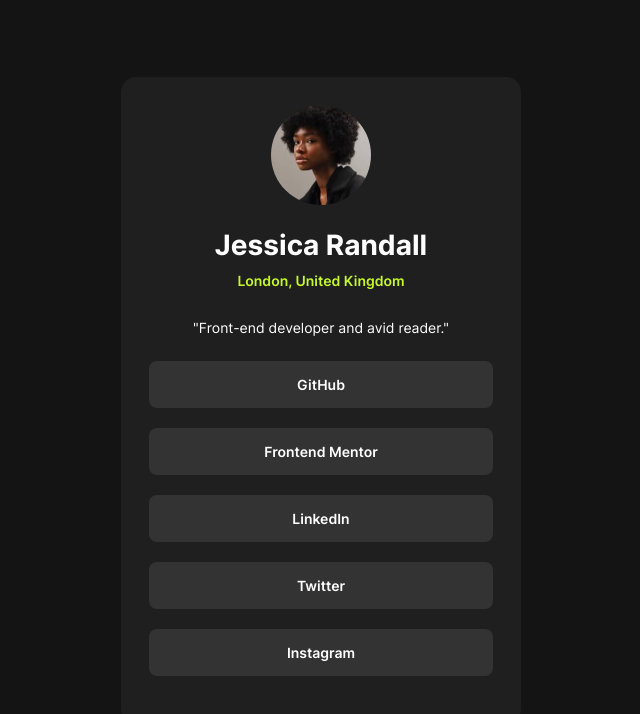
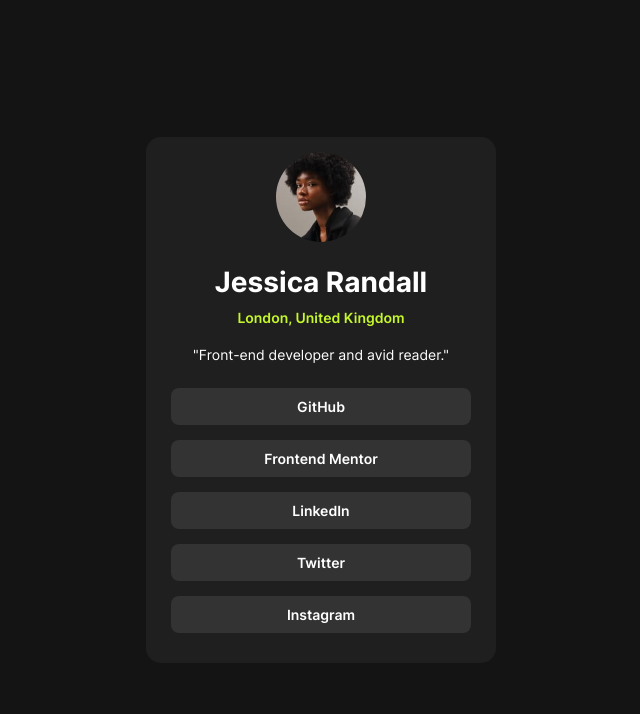
Before and after one commit to rabbitmaid/fem-social-links-profile, a plain HTML site: page index.html in a window 1280 px wide. Shown: the whole page, without its empty margins (319-959 px from the left). Drawn offline with Linux system fonts and the light colour scheme.

Commit message:
Change from normal styling to nested styling

```diff
--- a/assets/style.css
+++ b/assets/style.css
@@ -46,59 +46,63 @@
     padding: 25px;
 }
 
-
 section {
     background-color: var(--grey800);
-    width: 400px;
+    width: 350px;
     min-height: fit-content;
     border-radius: 15px;
-    padding: 28px;
+    padding: 15px 25px;
 
     /* Centralize items in the section */
-    text-align: center
-}
+    text-align: center;
 
-section > img {
-    width: 100px;
-    height: 100px;
+    img {
+        width: 90px;
+        height: 90px;
         object-fit: cover;
         border-radius: 50%;
         margin-bottom: 20px;
     }
 
-section > h1 {
+    h1 {
         color: var(--white);
         font-size: var(--fs-large);
         margin-bottom: 10px;
         font-weight: 700;
     }
 
-section > .location {
+    p{
+        &.location {
             color: var(--green);
-    margin-bottom: 30px;
+            margin-bottom: 20px;
             font-weight: 600;
         }
 
-section > .quote {
+        &.quote {
             color: var(--white);
             margin-bottom: 25px;
         }
+    }
 
-.social-links > a {
+    .social-links {
+
+        a{
             display: block;
             background-color: var(--grey700);
-    padding: 15px 20px;
+            padding: 10px 15px;
             color: var(--white);
             text-decoration: none;
-    margin-bottom: 20px;
+            margin-bottom: 15px;
             border-radius: 8px;
             font-weight: 600;
 
             /* Transition for hover */
             transition: all 350ms ease-in-out;
-}
 
-.social-links > a:hover{
+           &:hover{
                 background-color: var(--green);
                 color: var(--grey800);
            }
+        }
+    }
+}
```
Lines whose indentation alone changed are shown as unchanged.
